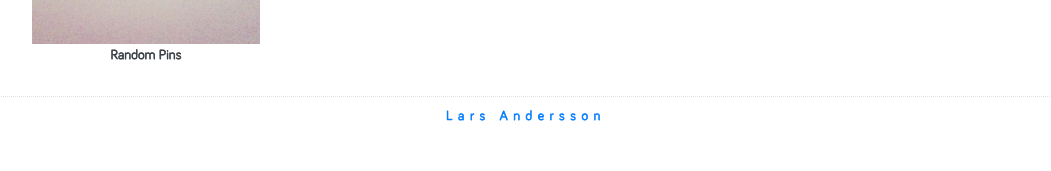
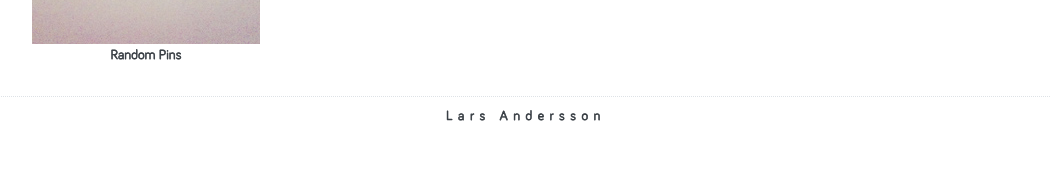
Before and after one commit to babaganosch/sausageclothing, a Jekyll site: the page built from index.md, in a window 1280 px wide. Shown: the part 2054-2225 px from the top of the page, without its empty margins (114-1165 px from the left). Built offline with Jekyll 4.4.1, drawn with Linux system fonts in a browser that asks for light colours; nearby versions of some CDN libraries.

Commit message:
link black

```diff
--- a/_layouts/about.html
+++ b/_layouts/about.html
@@ -78,7 +78,7 @@
 
                 <!-- FOOTER -->
                 <div class="col-12 mt-3 border-top border-left-0 border-right-0 border-bottom-0 text-center" style="border-style: dotted !important;">
-                    <p class="mt-2 mb-5" style="letter-spacing: 0.4em"><a class="text-black" href="https://larsandersson.info">Lars Andersson</a></p>
+                    <p class="mt-2 mb-5" style="letter-spacing: 0.4em"><a class="text-dark" href="https://larsandersson.info">Lars Andersson</a></p>
                 </div>
 
             </div>
--- a/_layouts/contact.html
+++ b/_layouts/contact.html
@@ -53,7 +53,7 @@
 
                 <!-- FOOTER -->
                 <div class="col-12 mt-3 border-top border-left-0 border-right-0 border-bottom-0 text-center" style="border-style: dotted !important;">
-                    <p class="mt-2 mb-5" style="letter-spacing: 0.4em"><a class="text-black" href="https://larsandersson.info">Lars Andersson</a></p>
+                    <p class="mt-2 mb-5" style="letter-spacing: 0.4em"><a class="text-dark" href="https://larsandersson.info">Lars Andersson</a></p>
                 </div>
 
             </div>
--- a/_layouts/front.html
+++ b/_layouts/front.html
@@ -63,7 +63,7 @@
 
                 <!-- FOOTER -->
                 <div class="col-12 mt-3 border-top border-left-0 border-right-0 border-bottom-0 text-center" style="border-style: dotted !important;">
-                    <p class="mt-2 mb-5" style="letter-spacing: 0.4em"><a class="text-black" href="https://larsandersson.info">Lars Andersson</a></p>
+                    <p class="mt-2 mb-5" style="letter-spacing: 0.4em"><a class="text-dark" href="https://larsandersson.info">Lars Andersson</a></p>
                 </div>
 
             </div>
--- a/_layouts/view.html
+++ b/_layouts/view.html
@@ -61,7 +61,7 @@
 
                 <!-- FOOTER -->
                 <div class="col-12 mt-3 border-top border-left-0 border-right-0 border-bottom-0 text-center" style="border-style: dotted !important;">
-                    <p class="mt-2 mb-5" style="letter-spacing: 0.4em"><a class="text-black" href="https://larsandersson.info">Lars Andersson</a></p>
+                    <p class="mt-2 mb-5" style="letter-spacing: 0.4em"><a class="text-dark" href="https://larsandersson.info">Lars Andersson</a></p>
                 </div>
 
             </div>
```
